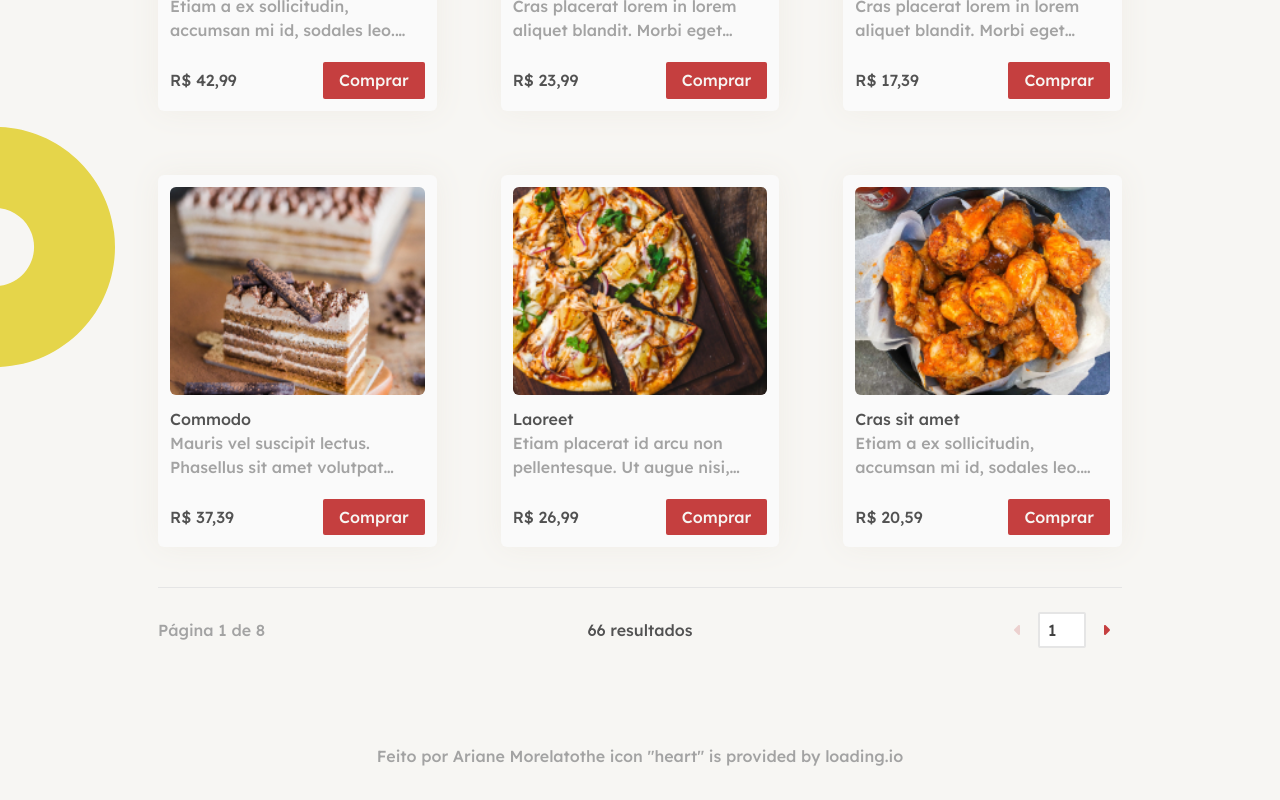
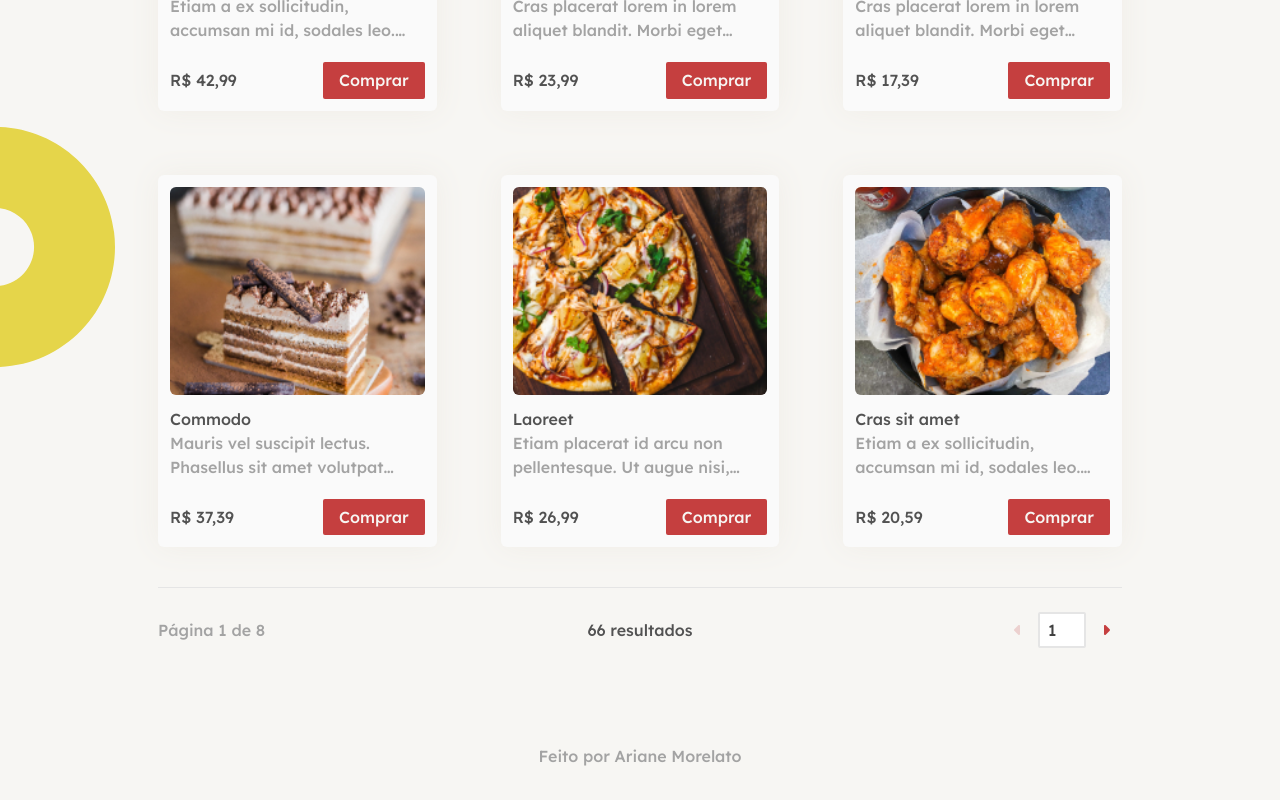
Before and after one commit to aridsm/food-app-2, a React (Vite) app: page /menu in a window 1280 px wide. Shown: the part 1039-1839 px from the top of the page. Built offline with nearby package versions, Linux system fonts and the light colour scheme.

Commit message:
fix: ajustes

```diff
--- a/src/components/General/Footer.tsx
+++ b/src/components/General/Footer.tsx
@@ -1,10 +1,7 @@
 const Footer: React.FC = () => {
   return (
     <footer className="flex items-center text-neutral-400 pb-4 pt-8 text-base justify-center">
-      Feito por Ariane Morelato{" "}
-      <a href="https://loading.io/">
-        the icon "heart" is provided by loading.io
-      </a>
+      Feito por Ariane Morelato
     </footer>
   );
 };
--- a/src/components/Home/Content.tsx
+++ b/src/components/Home/Content.tsx
@@ -27,6 +27,7 @@ const Content: React.FC = () => {
         <NavLink
           to="/menu"
           className={`button relative self-start ${classes.linkMenu}`}
+          style={{ padding: "1rem 2.25rem" }}
         >
           Ver cardápio
         </NavLink>
--- a/src/routes/pages/Menu/Menu.tsx
+++ b/src/routes/pages/Menu/Menu.tsx
@@ -191,7 +191,9 @@ const Menu: React.FC = () => {
             <li
               key={item.id}
               className={
-                isMoving ? "pointer-events-none" : "pointer-events-auto"
+                isMoving
+                  ? "pointer-events-none select-none"
+                  : "pointer-events-auto select-auto"
               }
             >
               <button
```
